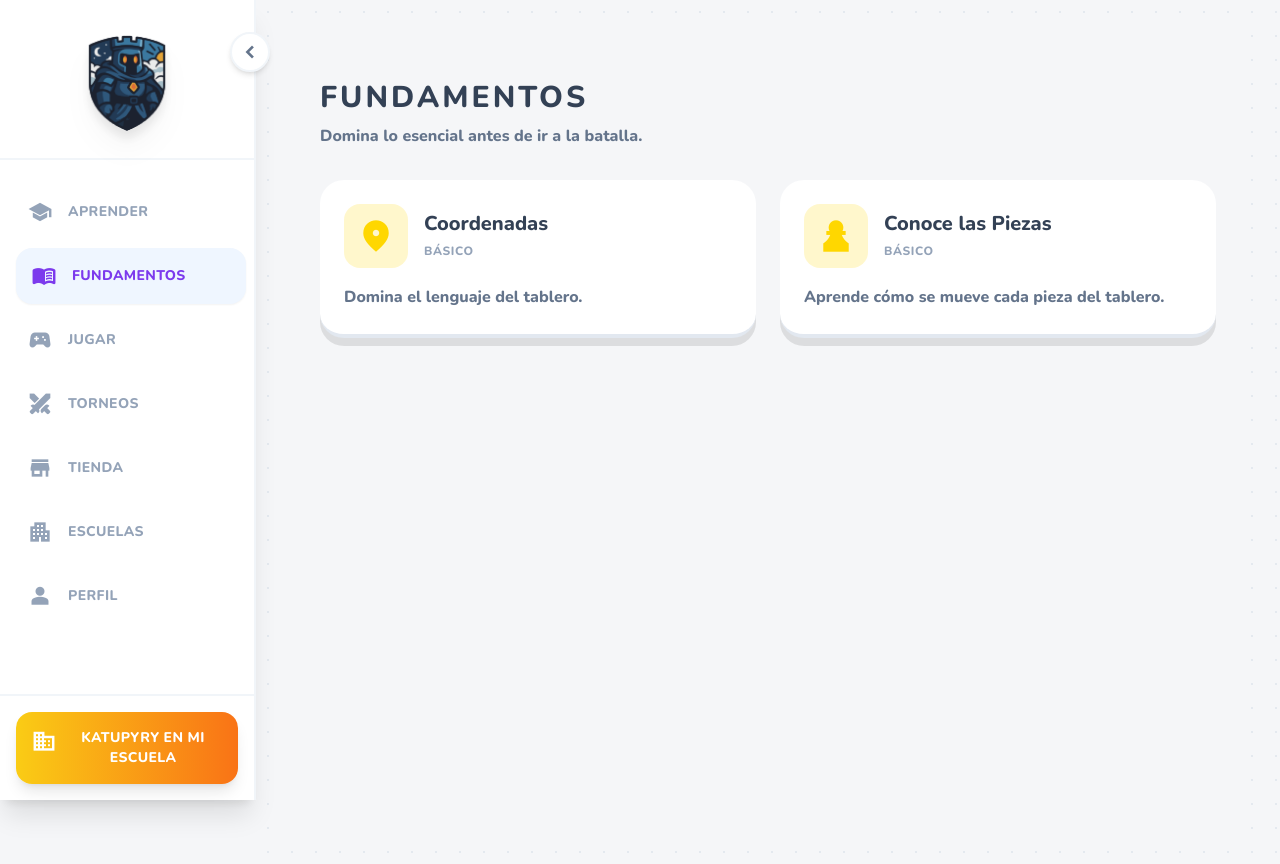
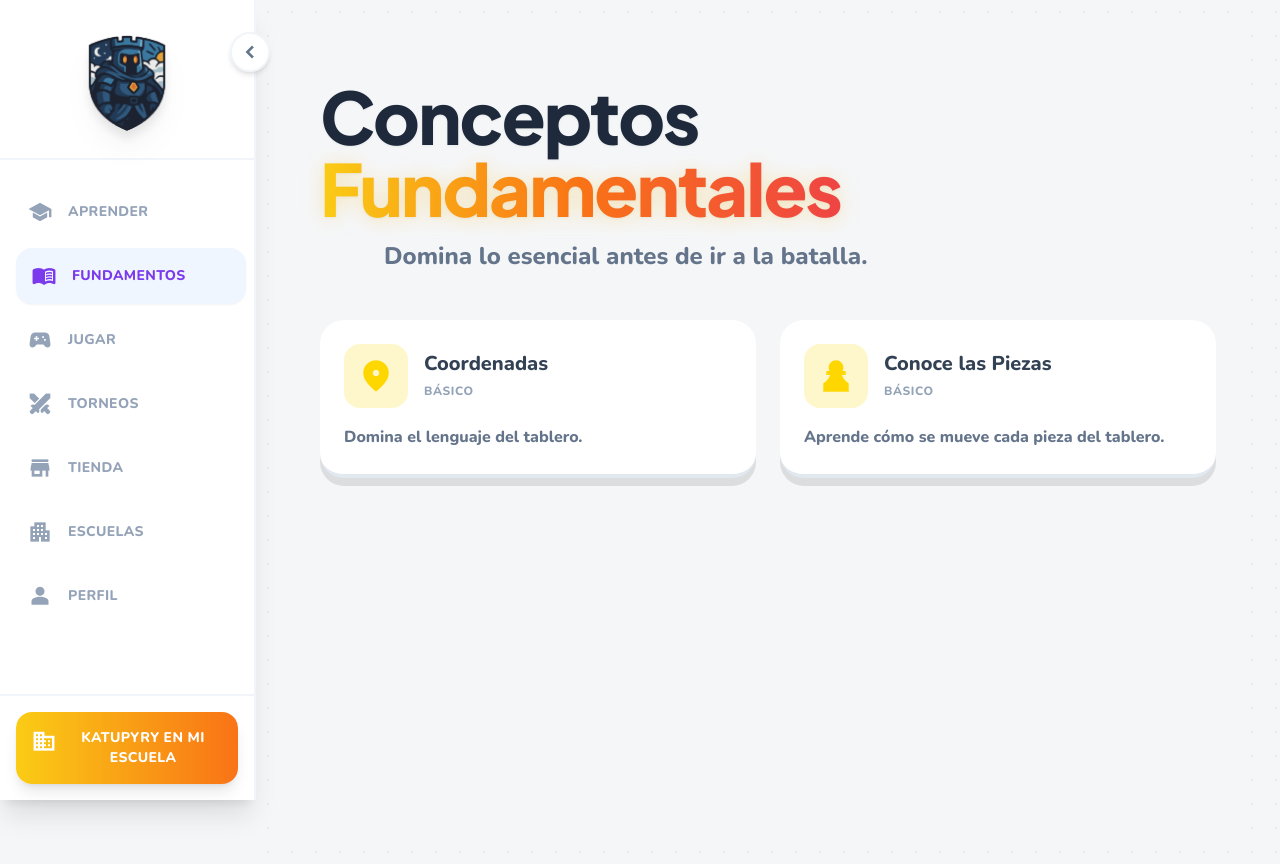
Before and after one commit to academiakatupyry-boop/academiakatupyry, a React (Vite) app: page /#/fundamentals in a window 1280 px wide. Built offline with nearby package versions, Linux system fonts and the light colour scheme; no server answers.

Commit message:
Style: Apply PageTitle to Fundamentals and Market pages

```diff
--- a/src/pages/FundamentalsPage.tsx
+++ b/src/pages/FundamentalsPage.tsx
@@ -1,6 +1,7 @@
 import React from 'react';
 import { useNavigate } from 'react-router-dom';
 import { lessons } from '../data/lessons';
+import PageTitle from '../components/ui/PageTitle';
 
 const FundamentalsPage: React.FC = () => {
     const navigate = useNavigate();
@@ -13,8 +14,12 @@ const FundamentalsPage: React.FC = () => {
             <div className="max-w-4xl mx-auto">
                 {/* Header */}
                 <div className="mb-8">
-                    <h1 className="text-3xl font-black text-slate-700 uppercase tracking-widest mb-2">Fundamentos</h1>
-                    <p className="text-slate-500 font-bold">Domina lo esencial antes de ir a la batalla.</p>
+                    <PageTitle
+                        title="Conceptos"
+                        highlight="Fundamentales"
+                        description="Domina lo esencial antes de ir a la batalla."
+                        className="!text-left !items-start"
+                    />
                 </div>
 
                 {/* Grid of Cards */}
--- a/src/pages/GamePage.tsx
+++ b/src/pages/GamePage.tsx
@@ -106,7 +106,7 @@ const GamePage: React.FC = () => {
     const pieces = ['king', 'queen', 'rook', 'bishop', 'knight', 'pawn'];
 
     return (
-        <div className="flex items-center justify-center p-4 relative overflow-hidden h-[85vh]">
+        <div className="flex flex-col items-center justify-center p-4 relative overflow-hidden h-[85vh]">
 
             {/* Header / Navigation Controls */}
             <div className="absolute top-0 left-0 w-full p-4 flex justify-between items-center z-50 pointer-events-none">
--- a/src/pages/MarketPage.tsx
+++ b/src/pages/MarketPage.tsx
@@ -1,4 +1,5 @@
 import React from 'react';
+import PageTitle from '../components/ui/PageTitle';
 
 const products = [
     {
@@ -83,17 +84,11 @@ const MarketPage: React.FC = () => {
 
             <section className="relative w-full overflow-hidden pb-12 pt-8 sm:pt-12 px-4">
                 <div className="mx-auto max-w-[1280px]">
-                    <div className="relative overflow-hidden rounded-[2.5rem] bg-gradient-to-br from-primary-island to-primary-dark text-[#181611] shadow-floating border-4 border-white/20 p-8 md:p-16 text-center text-white">
-                        <div className="absolute top-0 right-0 p-10 opacity-10">
-                            <span className="material-symbols-outlined text-9xl">storefront</span>
-                        </div>
-                        <h1 className="font-display text-5xl md:text-6xl font-black leading-none tracking-tight drop-shadow-md mb-4">
-                            Tienda Katupyry
-                        </h1>
-                        <p className="text-xl font-bold text-white/90 uppercase tracking-wide">
-                            ¡Equípate para la gran aventura del saber!
-                        </p>
-                    </div>
+                    <PageTitle
+                        title="Tienda"
+                        highlight="Katupyry"
+                        description="¡Equípate para la gran aventura del saber!"
+                    />
                 </div>
             </section>
 
```
